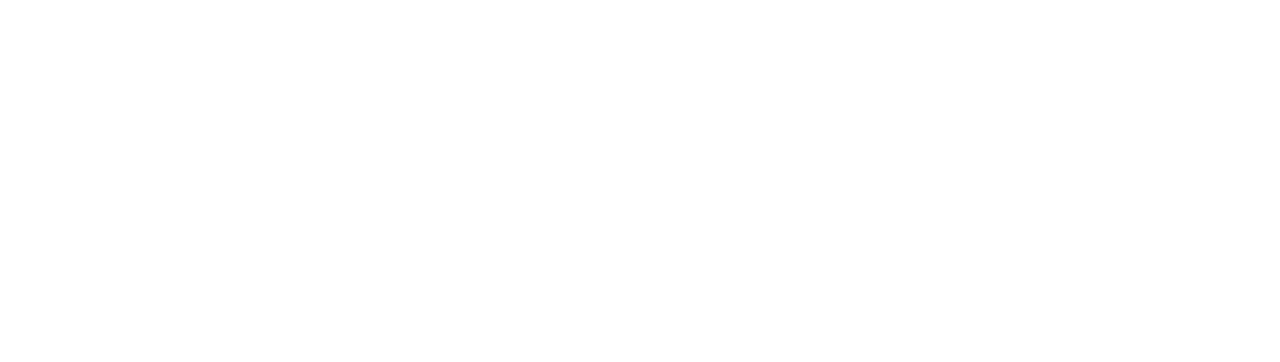
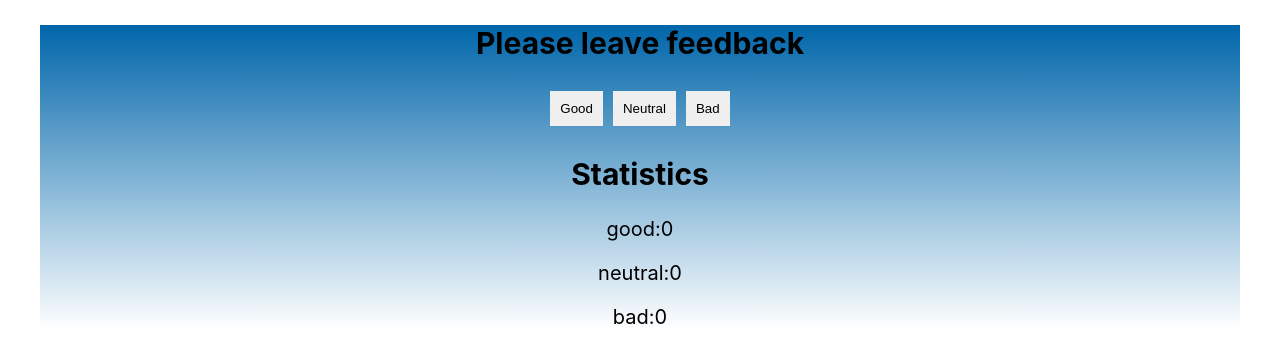
Before and after one commit to PaHomeAtHome/goit-react-hw-02-feedback, a React (Create React App) app: page / in a window 1280 px wide. Shown: the top 362 px of the page. Built offline with nearby package versions, Linux system fonts and the light colour scheme.

Commit message:
counter added

```diff
--- a/src/components/App.jsx
+++ b/src/components/App.jsx
@@ -1,8 +1,10 @@
 import Container from './Container/Container';
+import Vidget from './Vidget/Vidget';
 
 export const App = () => {
   return (
     <Container>
+      <Vidget></Vidget>
     </Container>
   );
 };
--- /dev/null
+++ b/src/components/Vidget/Vidget.js
@@ -0,0 +1,30 @@
+import { Component } from "react";
+import { Button, Title, VidgetSection, Text } from './VidgetStyles'
+
+class Vidget extends Component {
+    state = {
+        good: 0,
+        neutral: 0,
+        bad: 0
+    }
+
+    handleIncrement = (event) => {
+        this.setState(prevState => ({ [event.target.name]: prevState[event.target.name] + 1, }))
+    };
+
+    render() {
+        return <VidgetSection>
+            <Title>Please leave feedback</Title>
+            <Button name='good' onClick={(event) => this.handleIncrement(event)}>Good</Button>
+            <Button name='neutral' onClick={(event) => this.handleIncrement(event)}>Neutral</Button>
+            <Button name='bad' onClick={(event) => this.handleIncrement(event)}>Bad</Button>
+            <Title>Statistics</Title>
+            <Text>good:{this.state.good}</Text>
+            <Text>neutral:{this.state.neutral}</Text>
+            <Text>bad:{this.state.bad}</Text>
+
+        </VidgetSection>;
+    }
+}
+
+export default Vidget;
--- /dev/null
+++ b/src/components/Vidget/VidgetStyles.js
@@ -0,0 +1,16 @@
+import styled from "styled-components";
+
+export const Title = styled.h2`
+font-size: 30px;`
+
+export const VidgetSection = styled.div`
+text-align: center;`
+
+export const Button = styled.button`
+border: none;
+margin: 5px;
+padding: 10px;
+cursor: pointer;`
+
+export const Text = styled.p`
+font-size: 20px;`
--- a/src/index.css
+++ b/src/index.css
@@ -1,4 +1,4 @@
-@import-normalize; /* bring in normalize.css styles */
+
 
 body {
   margin: 0;
```
